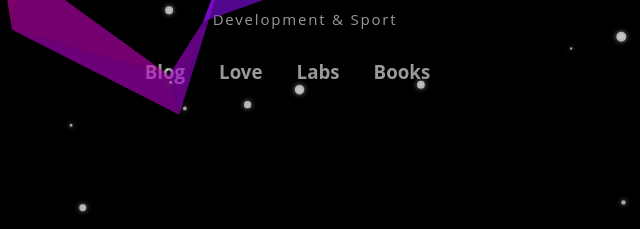
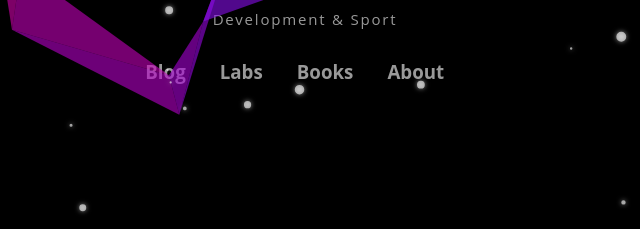
Before and after one commit to conjs/aurora-fun, a plain HTML site: page index.html in a window 1280 px wide. Shown: the part 289-518 px from the top of the page, 338-978 px from the left. Drawn offline with nearby package versions, Linux system fonts and the light colour scheme.

Commit message:
Update index.html

```diff
--- a/index.html
+++ b/index.html
@@ -30,9 +30,9 @@ a:hover{color:#f33;}
 	<h2>Development & Sport</h2>
 	<h3>
 		<a href="#" target="_blank">Blog</a>  &nbsp;&nbsp; &nbsp;&nbsp;
-		<a href="http://love.game-coder.com/" target="_blank">Love</a>  &nbsp;&nbsp; &nbsp;&nbsp;
 		<a href="#" target="_blank">Labs</a>  &nbsp;&nbsp; &nbsp;&nbsp;
 		<a href="#" target="_blank">Books</a>  &nbsp;&nbsp; &nbsp;&nbsp;
+		<a href="#" target="_blank" tips="cuizw@game-coder.com">About</a>  &nbsp;&nbsp; &nbsp;&nbsp;
 	</h3>
 
 </div>
```
